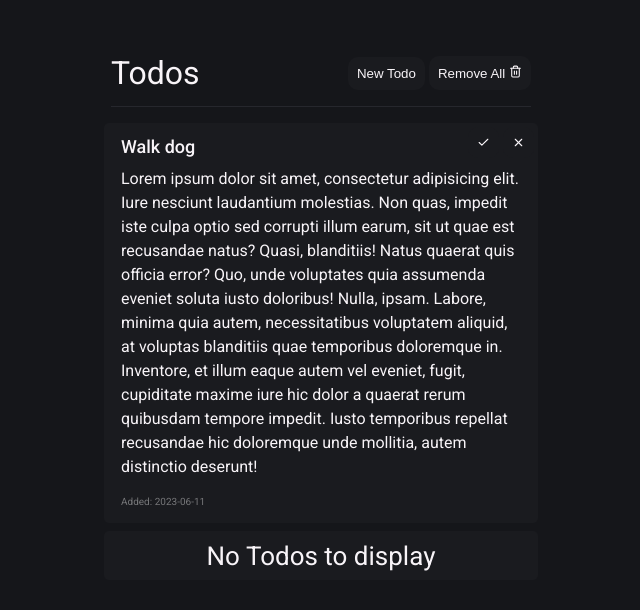
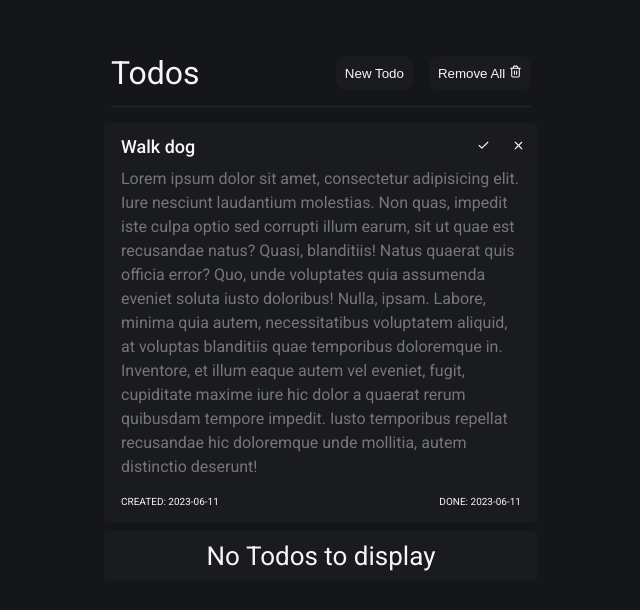
Before and after one commit to Nyman556/todos, a plain HTML site: page index.html in a window 1280 px wide. Shown: the part 104-714 px from the top of the page, without its empty margins (319-959 px from the left). Drawn offline with nearby package versions, Linux system fonts and the light colour scheme.

Commit message:
small design changes

```diff
--- a/index.html
+++ b/index.html
@@ -22,7 +22,7 @@
 					</button>
 				</div>
 			</div>
-			<ul class="todo-list">
+			<ul id="todo-list">
 				<li class="todo">
 					<div class="actions">
 						<i class="btn complete-todo" data-feather="check"></i>
@@ -41,7 +41,8 @@
 						rerum quibusdam tempore impedit. Iusto temporibus repellat
 						recusandae hic doloremque unde mollitia, autem distinctio deserunt!
 					</p>
-					<span class="timestamp">Added: 2023-06-11</span>
+					<span class="created-timestamp">CREATED: 2023-06-11</span>
+					<span class="done-timestamp">DONE: 2023-06-11</span>
 				</li>
 				<li id="empty">
 					<h2>No Todos to display</h2>
--- a/style.css
+++ b/style.css
@@ -42,7 +42,7 @@ main {
 	border-radius: 10px;
 	padding: 0.5rem 0.5rem;
 }
-.todo-list {
+#todo-list {
 	margin: 0.5rem;
 	line-height: 1.5em;
 }
@@ -54,7 +54,6 @@ main {
 	border: 1px solid transparent;
 	border-radius: 5px;
 	width: 400px;
-	height: auto;
 	padding: 0.7rem 1rem;
 	margin: 0.5rem;
 }
@@ -74,22 +73,27 @@ main {
 	font-weight: 500;
 	font-size: 18px;
 	margin: 0;
+	max-width: 350px;
 }
 .description {
 	margin-bottom: 1.5rem;
+	color: var(--text-secondary);
 }
 
-.timestamp {
+.created-timestamp,
+.done-timestamp {
 	position: absolute;
 	bottom: 0;
-	left: 1rem;
-	color: var(--text-secondary);
+	color: var(--text-main);
 	font-size: 10px;
+}
+.done-timestamp {
+	right: 1rem;
 }
 .actions {
 	position: absolute;
 	right: 0.2rem;
-	top: 0.2rem;
+	top: 0.4rem;
 }
 .remove-todo,
 .btn-icon,
@@ -116,3 +120,8 @@ main {
 .complete-todo:hover {
 	color: var(--highlight);
 }
+
+.list-header-buttons {
+	display: flex;
+	gap: 1rem;
+}
```
